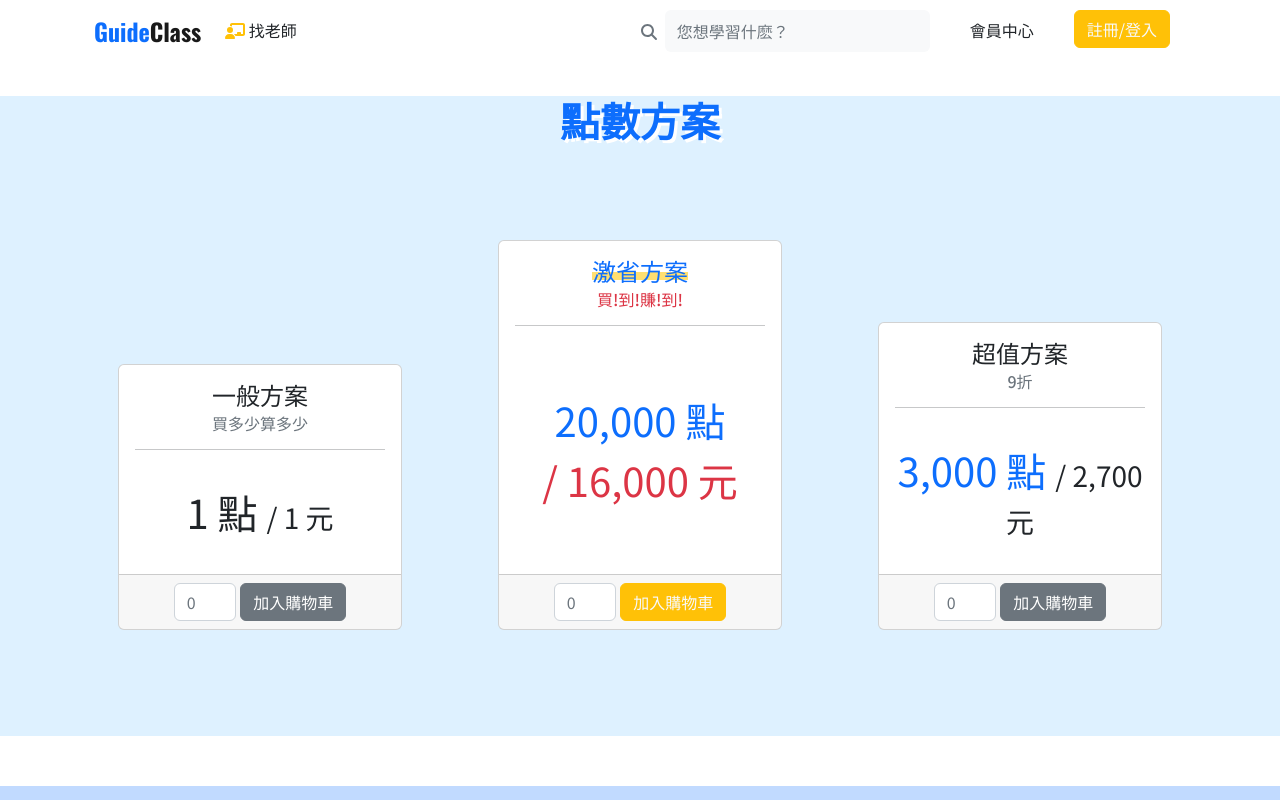
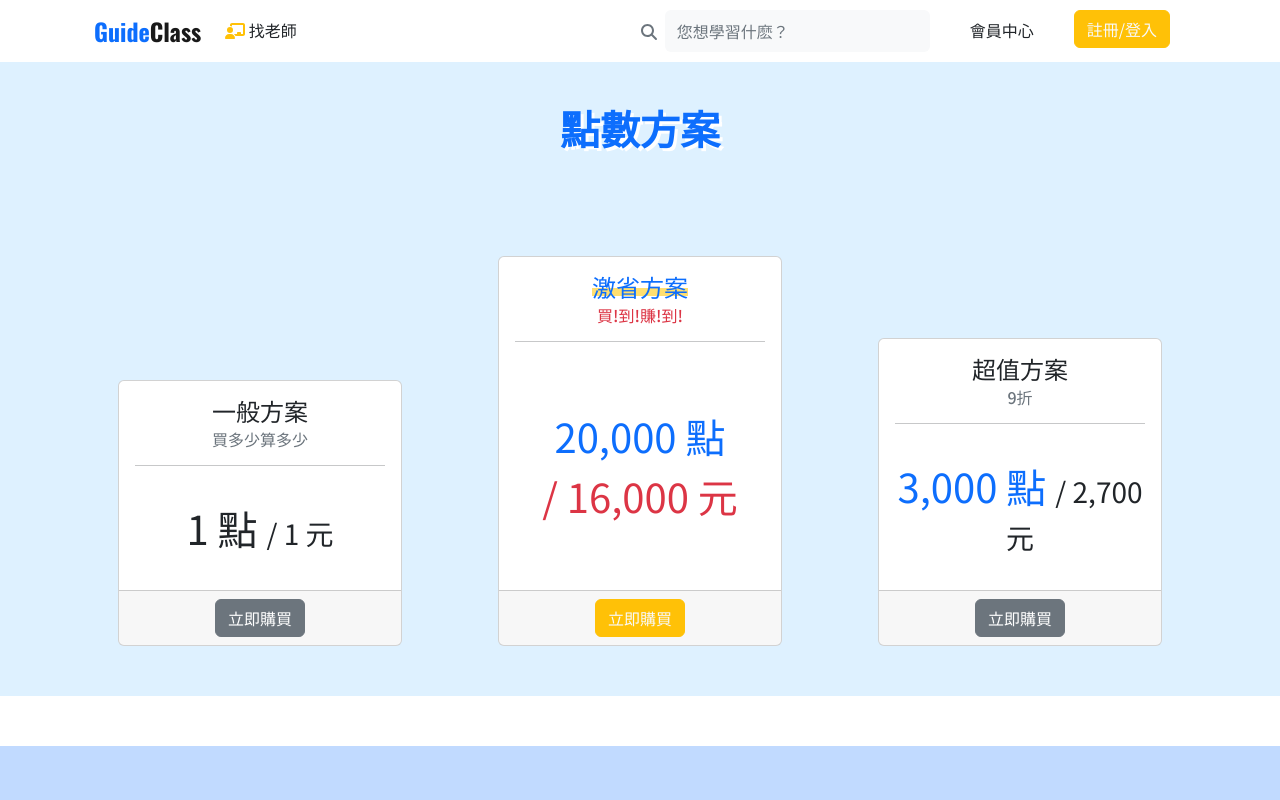
Before and after one commit to chilinglee/GuideClass, a Nuxt app: page /priceplan in a window 1280 px wide. Shown: the top 800 px of the page. Built offline with nearby package versions, Linux system fonts and the light colour scheme.

Commit message:
feat: price plan payment modal

```diff
--- a/pages/priceplan/index.vue
+++ b/pages/priceplan/index.vue
@@ -1,8 +1,24 @@
+<script>
+export default {
+  data() {
+    return {
+      planPoint: 0,
+      planPrice: 0,
+    };
+  },
+  methods: {
+    setPlan(point, price) {
+      this.planPoint = point;
+      this.planPrice = price;
+    },
+  },
+};
+</script>
 <template>
   <div>
     <section class="priceplan header-space container-fluid">
       <div class="container">
-        <h3 class="text-primary fw-bolder fs-1 text-center my-5">點數方案</h3>
+        <h3 class="text-primary fw-bolder fs-1 text-center py-5">點數方案</h3>
         <div class="row">
           <div class="col-12 col-lg-4 package-max p-5 order-lg-1">
             <div class="card">
@@ -19,13 +35,15 @@
                 </p>
               </div>
               <div class="card-footer text-muted d-flex justify-content-center">
-                <input
-                  type="number"
-                  class="form-control w-25 me-1"
-                  placeholder="0"
-                  min="0"
-                />
-                <button class="btn btn-warning text-light">加入購物車</button>
+                <button
+                  class="btn btn-warning text-light"
+                  type="button"
+                  data-bs-toggle="modal"
+                  data-bs-target="#paymentModal"
+                  @click="setPlan(20000, 16000)"
+                >
+                  立即購買
+                </button>
               </div>
             </div>
           </div>
@@ -43,13 +61,15 @@
                 </p>
               </div>
               <div class="card-footer text-muted d-flex justify-content-center">
-                <input
-                  type="number"
-                  class="form-control w-25 me-1"
-                  placeholder="0"
-                  min="0"
-                />
-                <button class="btn btn-secondary">加入購物車</button>
+                <button
+                  class="btn btn-secondary"
+                  type="button"
+                  data-bs-toggle="modal"
+                  data-bs-target="#paymentModal"
+                  @click="setPlan(3000, 2700)"
+                >
+                  立即購買
+                </button>
               </div>
             </div>
           </div>
@@ -67,18 +87,55 @@
                 </p>
               </div>
               <div class="card-footer text-muted d-flex justify-content-center">
-                <input
-                  type="number"
-                  class="form-control w-25 me-1"
-                  placeholder="0"
-                  min="0"
-                />
-                <button class="btn btn-secondary">加入購物車</button>
+                <button
+                  class="btn btn-secondary"
+                  type="button"
+                  data-bs-toggle="modal"
+                  data-bs-target="#paymentModal"
+                  @click="setPlan(1, 1)"
+                >
+                  立即購買
+                </button>
               </div>
             </div>
           </div>
         </div>
       </div>
     </section>
+    <!-- Modal -->
+    <div class="modal fade" id="paymentModal" tabindex="-1">
+      <div class="modal-dialog">
+        <div class="modal-content">
+          <div class="modal-header">
+            <h1 class="modal-title fs-5" id="paymentModalLabel">購買資訊</h1>
+            <button
+              type="button"
+              class="btn-close"
+              data-bs-dismiss="modal"
+              aria-label="Close"
+            ></button>
+          </div>
+          <div class="modal-body">
+            {{ planPoint }} {{ planPrice }}
+            <input
+              type="number"
+              class="form-control w-25 me-1"
+              placeholder="0"
+              min="0"
+            />
+          </div>
+          <div class="modal-footer">
+            <button
+              type="button"
+              class="btn btn-secondary"
+              data-bs-dismiss="modal"
+            >
+              Close
+            </button>
+            <button type="button" class="btn btn-primary">Save changes</button>
+          </div>
+        </div>
+      </div>
+    </div>
   </div>
 </template>
```
